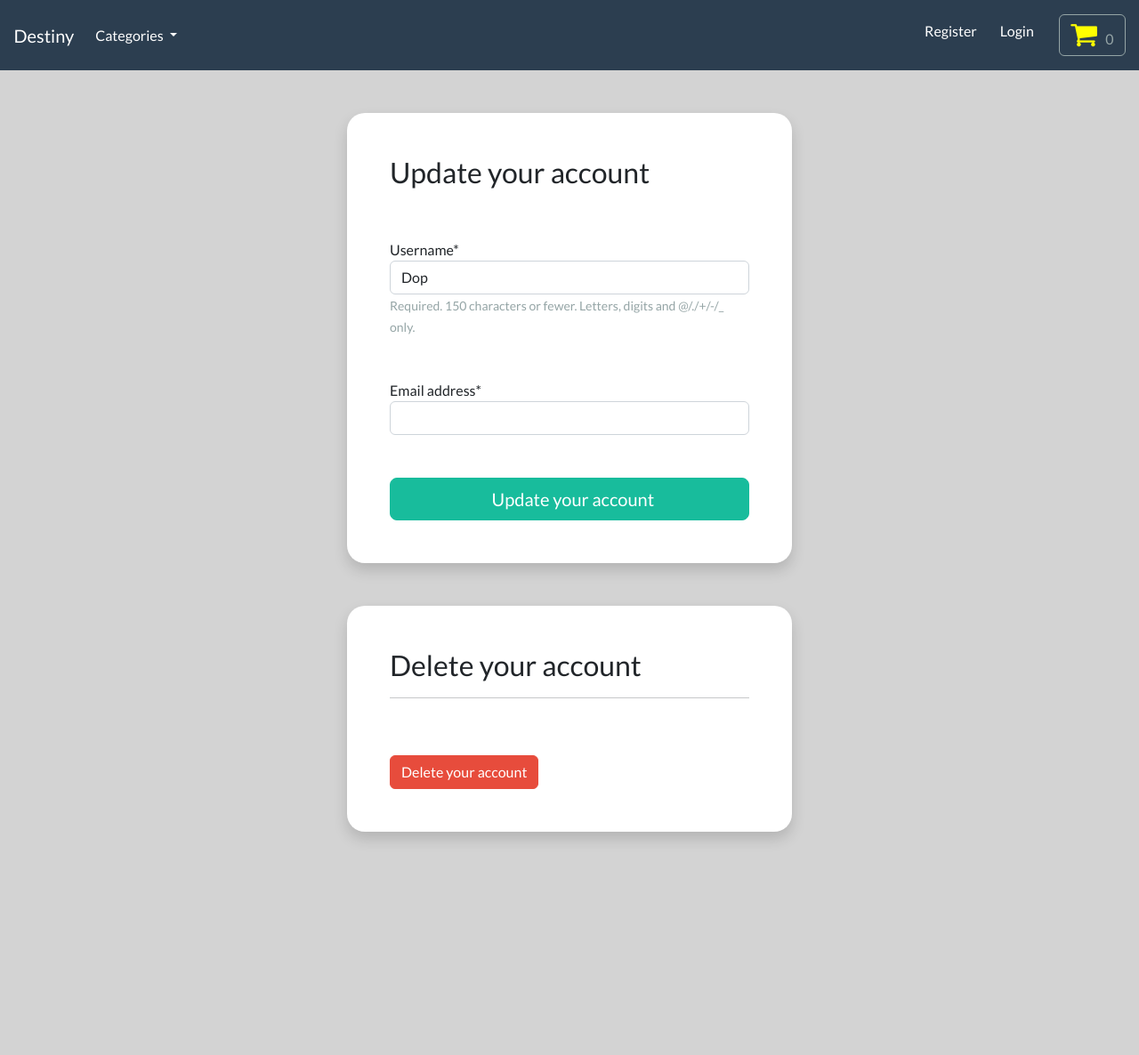
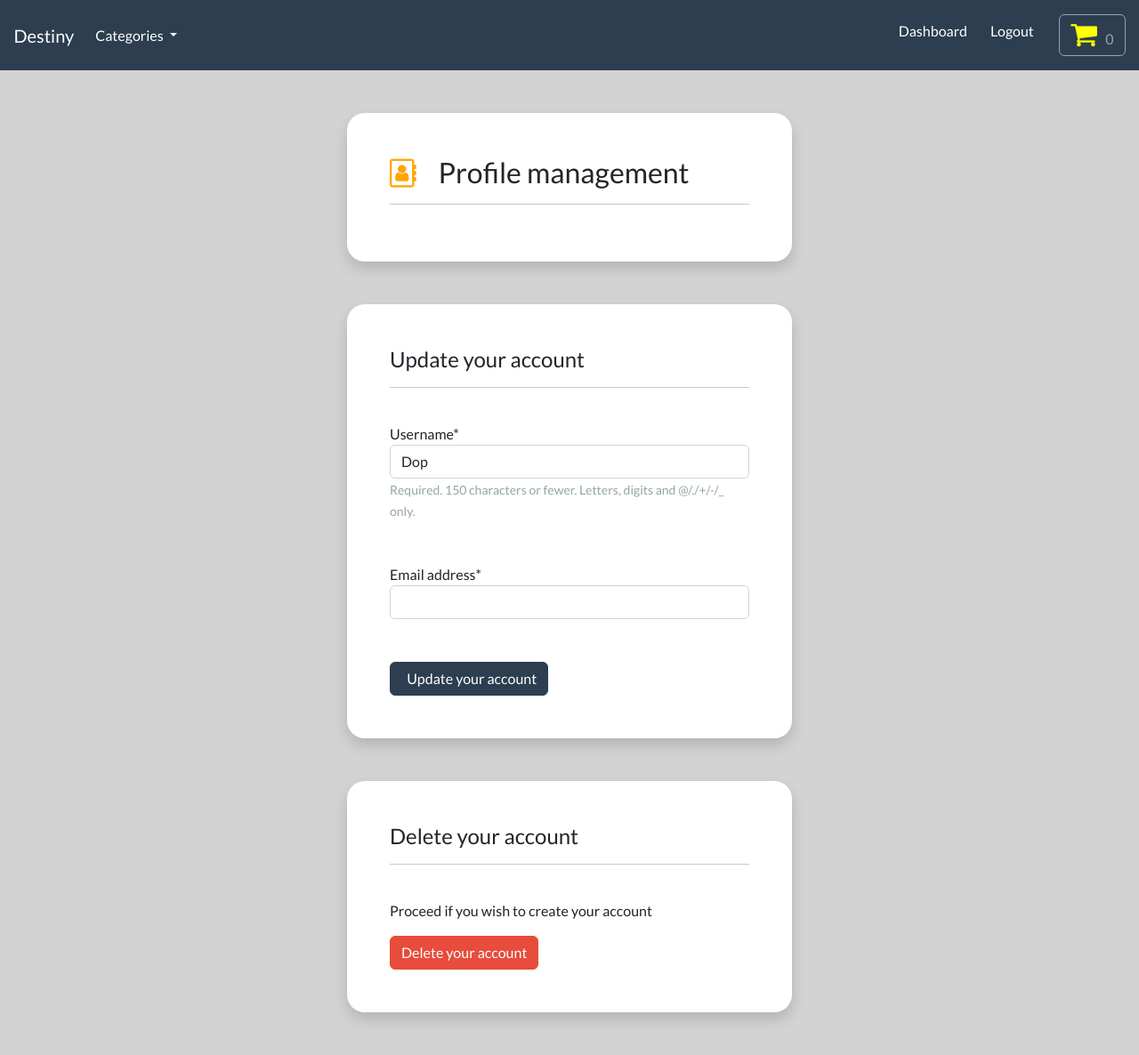
Before and after one commit to Dop-dd/online-shop, a Django app: page /account/profile-management in a window 1280 px wide. Shown: the whole page at 89% size. Before the commit the page ends 945 px from the top, so only its background shows below. Run offline with Django 4.2, Linux system fonts and the light colour scheme; a user stored in the database is signed in; data comes from the database, SQL or seed files in the repository; both versions use the stored data as it was after the commit; some libraries are stand-ins or nearby versions.

Commit message:
added more styling

```diff
--- a/ecommerce/account/forms.py
+++ b/ecommerce/account/forms.py
@@ -45,6 +45,12 @@ class UpdateUserForm(forms.ModelForm):
 
     password = None
 
+    class Meta:
+        model = User
+        fields = ['username', 'email']
+        exclude = ['password', 'password']
+
+
      # make emails unique
     def __init__(self, *args, **kwargs):
         super(UpdateUserForm, self).__init__(*args, **kwargs)
@@ -52,7 +58,13 @@ class UpdateUserForm(forms.ModelForm):
         # mark email field as required
         self.fields['email'].required = True
 
-    class Meta:
-        model = User
-        fields = ['username', 'email']
-        exclude = ['password', 'password']
+        # email validation
+    def clean_email(self):
+        email = self.cleaned_data.get('email')
+        if User.objects.filter(email=email).exclude(pk=self.instance.pk).exists():
+            raise forms.ValidationError('This email is invalid')
+
+        if len(email) >= 350:
+            raise forms.ValidationError('Your email is too long')
+
+        return email
--- a/ecommerce/account/templates/account/profile-management.html
+++ b/ecommerce/account/templates/account/profile-management.html
@@ -19,10 +19,20 @@
 
     <body>
         <br><br>
+
         <div class="container bg-white shadow p-5 form-layout">
 
-            <h3> Update your account</h3>
-            <br><br>
+            <h3><i class="fa fa-address-book-o" aria-hidden="true" style="color:orange"></i>&nbsp; &nbsp; Profile management</h3>
+            <hr>
+        </div>
+
+        <br><br>
+
+        <div class="container bg-white shadow p-5 form-layout">
+
+            <h4> Update your account</h4>
+            <hr>
+            <br>
 
             <form method="post" autocomplete="off">
 
@@ -35,7 +45,7 @@
 
                 <br><br>
 
-                <button type="submit" class="btn btn-success btn-lg w-100 btn-block p-2" >&nbsp; Update your account </button>
+                <button type="submit" class="btn btn-primary navbar-btn text-white" >&nbsp; Update your account </button>
 
             </form>
 
@@ -44,10 +54,10 @@
 
         <div class="container bg-white shadow p-5 form-layout">
 
-            <h3> Delete your account</h3>
+            <h4> Delete your account</h4>
             <hr>
-
-            <br><br>
+            <br>
+            <p>Proceed if you wish to create your account</p>
             <a class="btn btn-danger navbar-btn text-white" type="button" href="{% url 'delete-account' %}"> Delete your account</a>
 
         </div>
--- a/ecommerce/account/views.py
+++ b/ecommerce/account/views.py
@@ -130,6 +130,7 @@ def dashboard(request):
 def profile_management(request):
 
 # updating our user's username and email
+    user_form = UpdateUserForm(instance=request.user)
 
     if request.method == 'POST':
         user_form = UpdateUserForm(request.POST, instance=request.user)
@@ -138,8 +139,6 @@ def profile_management(request):
             user_form.save()
 
             return redirect('dashboard')
-
-    user_form = UpdateUserForm(instance=request.user)
 
     context = {'user_form': user_form}
 
--- a/ecommerce/store/templates/store/base.html
+++ b/ecommerce/store/templates/store/base.html
@@ -80,13 +80,35 @@
 
         <ul class="navbar-nav ms-auto">
 
+            <!--- dashboard for authenticated user-->
+            {% if user.is_authenticated %}
+
+                <li class="nav-item">
+                    <a class="btn btn-alert navbar-btn text-white" type="button" href="{% url 'dashboard' %}"> Dashboard </a>
+                </li>
+
+            {% else %}
+
                 <li class="nav-item">
                     <a class="btn btn-alert navbar-btn text-white" type="button" href="{% url 'register' %}"> Register </a>
                 </li>
 
+            {% endif %}
+
+            <!--- Log out for authenticated user-->
+            {% if user.is_authenticated %}
+
+                <li class="nav-item">
+                    <a class="btn btn-alert navbar-btn text-white" type="button" href="{% url 'user-logout' %}"> Logout </a>
+                </li>
+
+            {% else %}
+
                 <li class="nav-item">
                     <a class="btn btn-alert navbar-btn text-white" type="button" href="{% url 'my-login' %}"> Login </a>
                 </li>
+
+            {% endif %}
 
             &nbsp; &nbsp; &nbsp;
 
--- a/ecommerce/store/templates/store/store.html
+++ b/ecommerce/store/templates/store/store.html
@@ -26,7 +26,8 @@
 
                 <br>
 
-                <a href="{% url 'register' %}" class="btn btn-success my-2"> Create an account </a>
+                <a href="{% url 'register' %}" class="btn btn-warning my-2">
+                  <i class="fa fa-user-plus" aria-hidden="true"></i> &nbsp; Create an account </a>
 
             </div>
 
```
Also changed, not shown: ecommerce/account/templates/account/dashboard.html (+9 -11 lines), ecommerce/account/templates/account/delete-account.html (+6 -6 lines), ecommerce/account/templates/account/my-login.html (+15 -5 lines), ecommerce/account/templates/account/registration/register.html (+9 -3 lines), ecommerce/account/urls.py (+7 -0 lines), ecommerce/db.sqlite3. Lines whose indentation alone changed are shown as unchanged.
